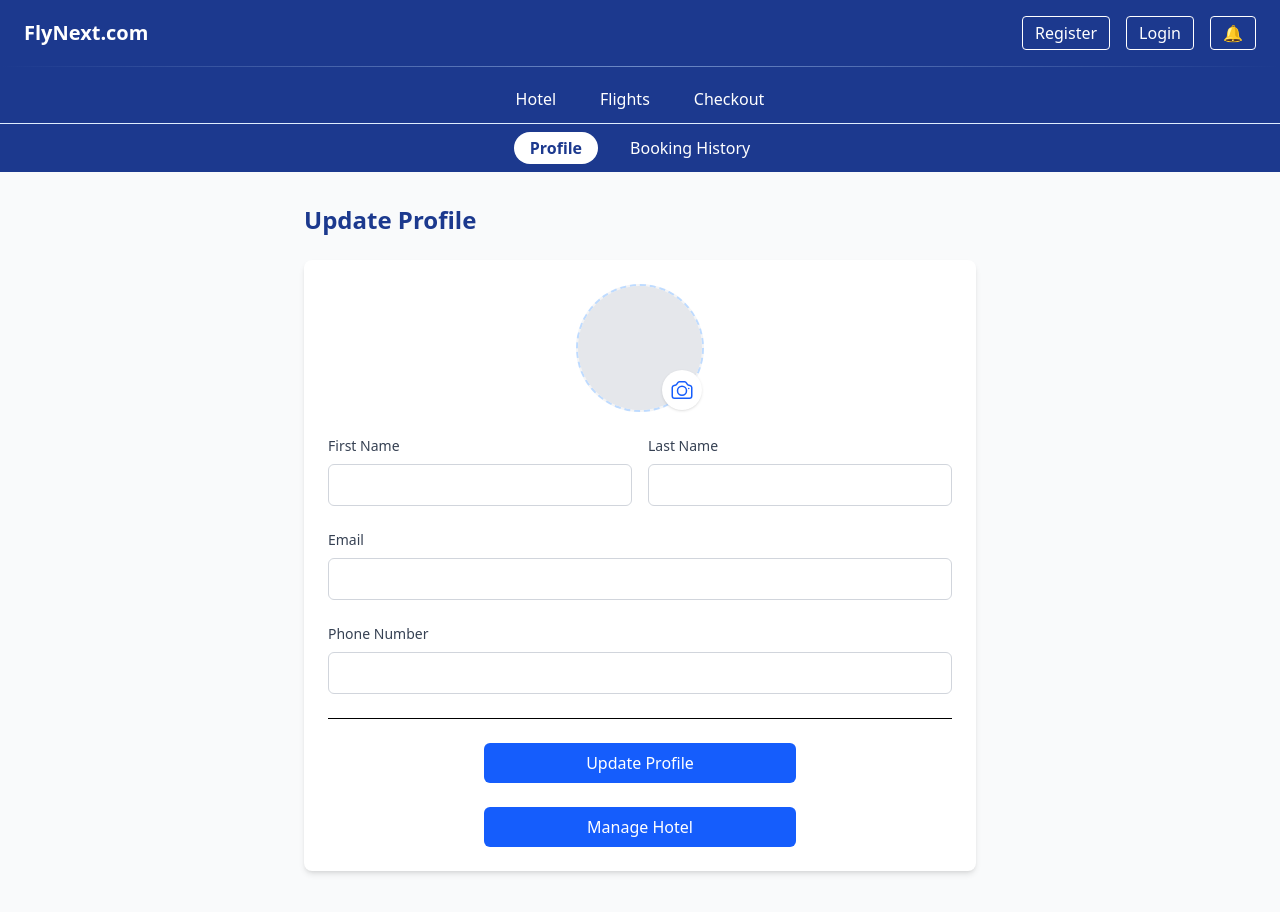
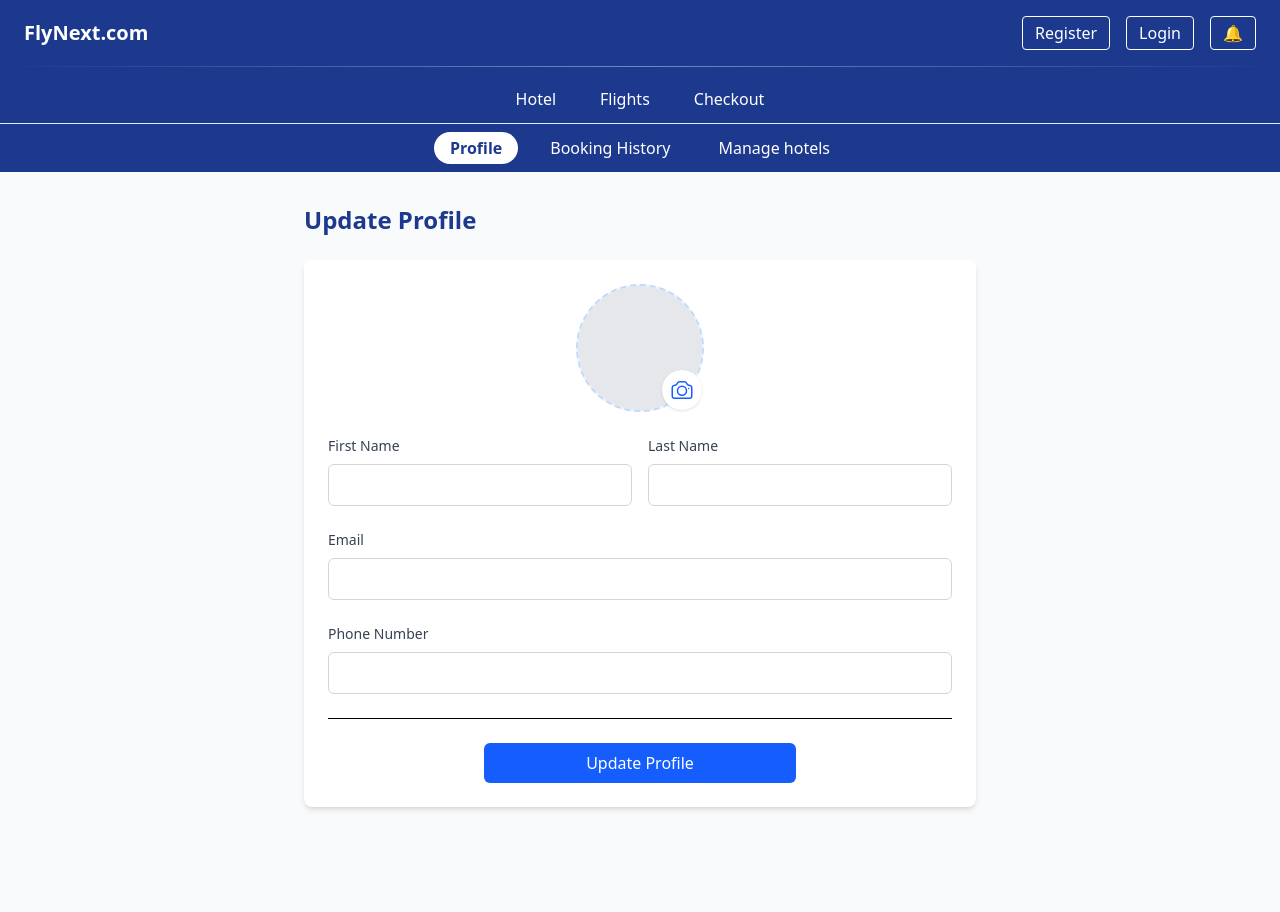
Before and after one commit to hondapowerdd/CSC309_FlyNext, a Next.js app in the folder flynext/: page /dashboard in a window 1280 px wide. Shown: the top 912 px of the page. Built offline with nearby package versions, Linux system fonts and the light colour scheme.

Commit message:
Move hotel management

```diff
--- a/flynext/app/dashboard/layout.tsx
+++ b/flynext/app/dashboard/layout.tsx
@@ -33,6 +33,12 @@ export default function RootLayout({ children }: RootLayoutProps): JSX.Element {
                     >
                         Booking History
                     </button>
+                    <button
+                        className={getButtonClass('/dashboard/manage_hotel')}
+                        onClick={() => router.push("/dashboard/manage_hotel")}
+                    >
+                        Manage hotels
+                    </button>
                 </nav>
             </div>
             {children}
--- a/flynext/app/hotel/manage_hotel/page.tsx
+++ b/flynext/app/dashboard/manage_hotel/page.tsx
@@ -4,7 +4,7 @@ import { useEffect, useState } from "react";
 import { useRouter } from "next/navigation";
 
 interface Hotel {
-    hid: string;
+    id: string;
     name: string;
     city: string;
     starRating?: number;
@@ -52,8 +52,8 @@ export default function ManageHotelPage() {
                 <div className="grid grid-cols-1 sm:grid-cols-2 md:grid-cols-3 gap-6">
                     {hotels.map((hotel) => (
                         <div
-                            key={hotel.hid}
-                            onClick={() => router.push(`/hotel/manage_hotel/${hotel.hid}`)}
+                            key={hotel.id}
+                            onClick={() => router.push(`/dashboard/manage_hotel/${hotel.id}`)}
                             className="bg-white rounded-lg shadow-md p-4 border hover:shadow-lg transition cursor-pointer"
                         >
                             <h2 className="text-lg font-semibold">{hotel.name}</h2>
--- a/flynext/app/dashboard/page.tsx
+++ b/flynext/app/dashboard/page.tsx
@@ -185,7 +185,7 @@ export default () => {
 					</div>
 
 					{/* Hotel Manage Button */}
-					<div className="flex justify-center">
+					{/* <div className="flex justify-center">
 						<button
 							type="button"
 							onClick={() => router.push("/hotel/manage_hotel")}
@@ -193,7 +193,7 @@ export default () => {
 						>
 							Manage Hotel
 						</button>
-					</div>
+					</div> */}
 
 
 				</form>
```
Also changed, not shown: flynext/app/dashboard/manage_hotel/[hid]/page.tsx (renamed from flynext/app/hotel/manage_hotel/[hid]/page.tsx).
